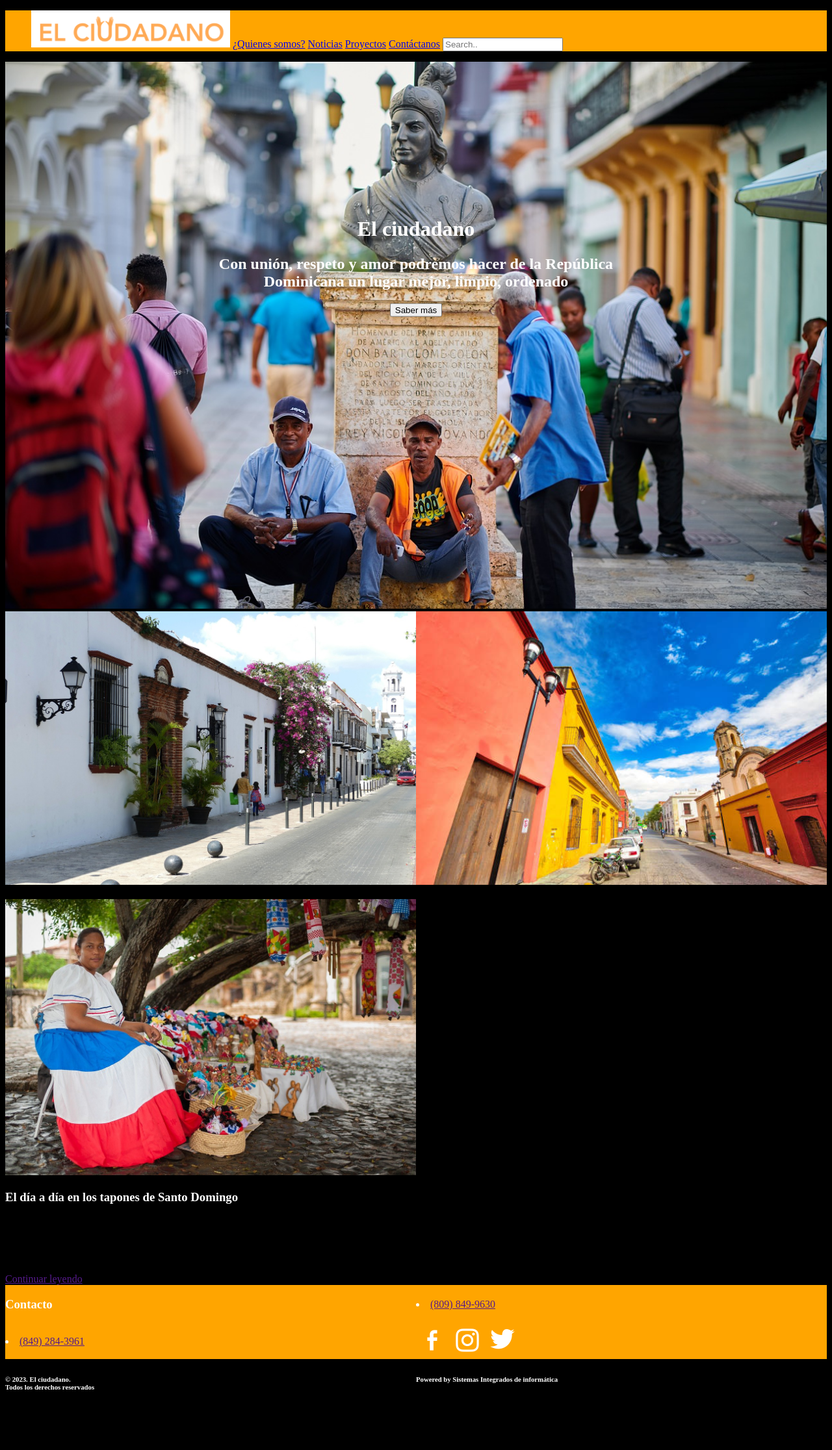
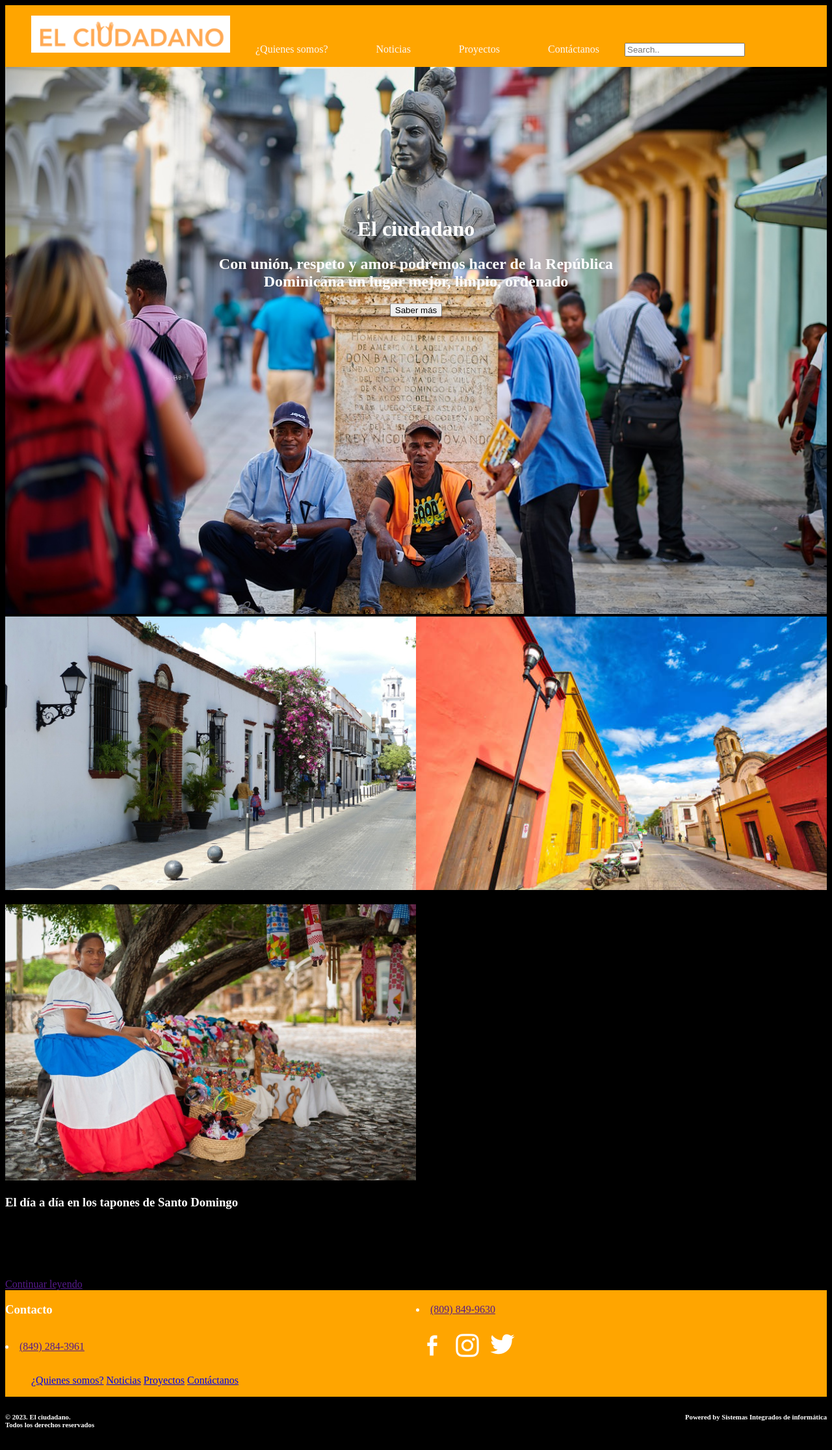
Before and after one commit to Marvilgarcia015/el-ciudadano, a plain HTML site: page index.html in a window 1280 px wide. Shown: the whole page at 65% size. Before the commit the page ends 2174 px from the top, so only its background shows below. Drawn offline with Linux system fonts and the light colour scheme.

Commit message:
move the footpage to the right

```diff
--- a/index.html
+++ b/index.html
@@ -65,14 +65,26 @@
             <li><a href="">(809) 849-9630</a></li>
             <li><a href="">(849) 284-3961</a></li>
             <div class="social-media">
-                <img id="facebook" href="https://www.facebook.com/" src="facebook.png" alt="facebook-logo">
-                <img id="instagram" href="https://www.facebook.com/" src="instagram.png" alt="instagram-logo"></a>
-                <img id="twitter" href="https://www.facebook.com/" src="twitter.png" alt="instagram-logo"></a>
+                <a href="https://facebook.com" target="_blank">
+                    <img id="facebook" href="https://www.facebook.com/" src="facebook.png" alt="facebook-logo"></a>
+                <a href="https://facebook.com" target="_blank">
+                    <img id="instagram" href="https://www.facebook.com/" src="instagram.png" alt="instagram-logo"></a>
+                <a href="https://facebook.com" target="_blank">
+                    <img id="twitter" href="https://www.facebook.com/" src="twitter.png" alt="instagram-logo"></a>
+            </div>
+            <div id="second-nav">
+                <ul>
+                    <a href="https://facebook.com" target="_blank">
+                        <a href="#">¿Quienes somos?</a>
+                        <a href="#">Noticias</a>
+                        <a href="#">Proyectos</a>
+                        <a href="#">Contáctanos</a>
+                </ul>
             </div>
         </div>
-        <div id="footpage">
+        <div class="footpage">
             <h6>&copy 2023. El ciudadano.<br> Todos los derechos reservados</h6>
-            <h6>Powered by Sistemas Integrados de informática</h6>
+            <h6 id="footpage1">Powered by Sistemas Integrados de informática</h6>
 
         </div>
     </footer>
--- a/style.css
+++ b/style.css
@@ -8,6 +8,9 @@ body{
 nav{
     display:block;
     background-color: orange;
+    display: flex;
+    justify-content: space-around;
+
 
 
 
@@ -32,8 +35,11 @@ footer{
 
     background-color: orange;
 
+
+
+
 }
-#footpage{
+.footpage{
     display: grid;
     grid-template-columns: 1fr 1fr;
     background-color: black;
@@ -61,3 +67,15 @@ h1, h2, h3{
     align-items: center;
 
 }
+#second-nav{
+    display: contents;
+}
+nav a {
+    text-align: center;
+    color: rgb(252, 249, 249);
+    text-decoration: none;
+    padding: 35px;
+}
+#footpage1{
+    justify-self: right;
+}
```
